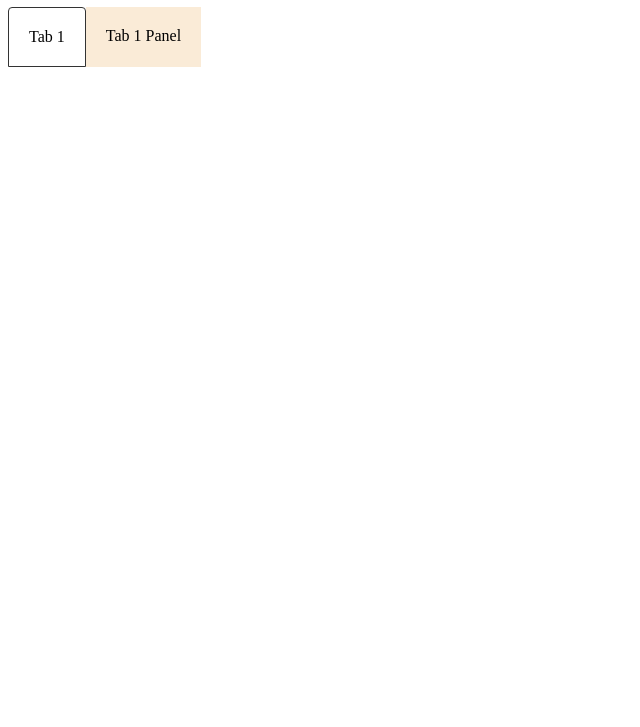
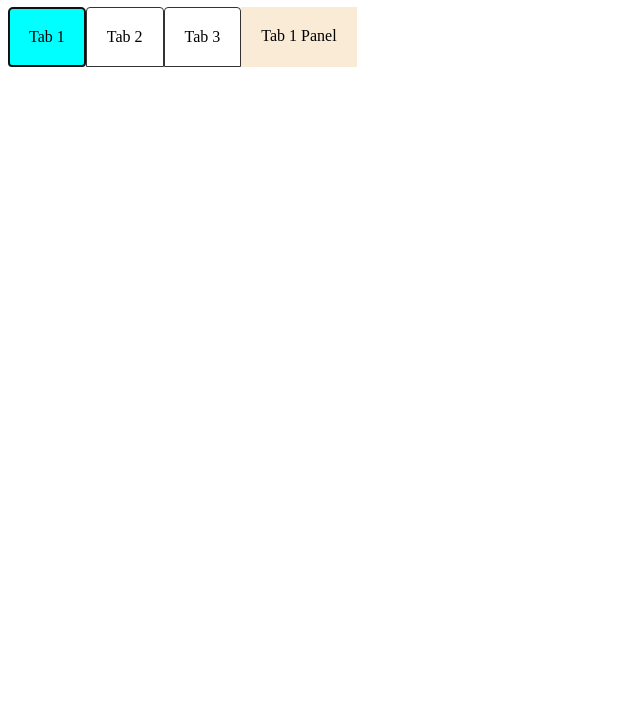
Before and after one commit to adamyarger/algorithm_practice, a website: page js/components/tabs/index.html in a window 1280 px wide. Shown: the part 73-800 px from the top of the page, without its empty margins (0-640 px from the left). Drawn offline with Linux system fonts and the light colour scheme.

Commit message:
tabs are working

```diff
--- a/js/components/tabs/index.html
+++ b/js/components/tabs/index.html
@@ -16,6 +16,12 @@
         <v-tabs>
             <v-tab role="heading" slot="tab">Tab 1</v-tab>
             <v-panel role="region" slot="panel">Tab 1 Panel</v-panel>
+
+            <v-tab role="heading" slot="tab">Tab 2</v-tab>
+            <v-panel role="region" slot="panel">Tab 2 Panel</v-panel>
+
+            <v-tab role="heading" slot="tab">Tab 3</v-tab>
+            <v-panel role="region" slot="panel">Tab 3 Panel</v-panel>
         </v-tabs>
     </div>
 </body>
--- a/js/components/tabs/style.css
+++ b/js/components/tabs/style.css
@@ -2,6 +2,7 @@ v-tab {
     border: 1px solid #333;
     padding: 20px;
     border-radius: 4px 4px 0 0;
+    cursor: pointer;
 }
 
 v-panel {
--- a/js/components/tabs/tabs.js
+++ b/js/components/tabs/tabs.js
@@ -37,11 +37,67 @@
     }
 
     connectedCallback() {
+      this.addEventListener('click', this._onClick)
 
+      // use microqueue to wait till child components have been registed with custom components
+      Promise.all([
+        customElements.whenDefined('v-tab'),
+        customElements.whenDefined('v-panel')
+      ]).then(_ => this._linkPanels())
     }
 
     disconnectedCallback() {
+      this.removeEventListener('click', this._onClick)
+    }
 
+    // link the panels and tab together
+    // use aria for caue and effect relationship
+    _linkPanels() {
+      const tabs = this._allTabs()
+
+      // add the aria labels
+      tabs.forEach(tab => {
+        // somewhat tightly coupled: panel and tab must
+        // be next to eachother in the correct order
+        const panel = tab.nextElementSibling
+
+        if (panel.tagName.toLowerCase() !== 'v-panel') {
+          console.error(`Tab #${tab.id} should be a sibling of panel`)
+          return
+        }
+
+        tab.setAttribute('aria-controls', panel.id)
+        panel.setAttribute('aria-labelledby', tab.id)
+      })
+
+      // grab the selected tab or grab the first one
+      const selectedTab = tabs.find(tab => tab.selected) || tabs[0]
+
+      // forces resetting tabs so only one is selected
+      this._selectTab(selectedTab)
+    }
+
+    reset() {
+      const tabs = this._allTabs()
+      const panels = this._allPanels()
+
+      // reset their attrubtes
+      tabs.forEach(tab => tab.selected = false)
+      panels.forEach(panel => panel.hidden = true)
+    }
+
+    _selectTab(newTab) {
+      this.reset()
+      // we have the tab, but we need the panel as well to display
+      const newPanel = this._panelForTab(newTab)
+
+      if (!newPanel) {
+        throw new Error(`No panel for tab id ${newTab.id}`)
+      }
+
+      newTab.selected = true
+      newPanel.hidden = false
+      newTab.focus()
     }
 
     _allPanels() {
@@ -52,8 +108,15 @@
       return Array.from(this.querySelectorAll('v-tab'))
     }
 
+    _panelForTab(tab) {
+      const panelId = tab.getAttribute('aria-controls')
+      console.log(panelId)
+      return this.querySelector(`#${panelId}`)
+    }
+
     _onClick(event) {
-
+      if (event.target.getAttribute('role') !== 'tab') return
+      this._selectTab(event.target)
     }
   })
 
@@ -112,7 +175,7 @@
       this.setAttribute('role', 'tabpanel')
 
       if (!this.id) {
-        this.id = `v-panel-gen-${panelCounter}`
+        this.id = `v-panel-gen-${panelCounter++}`
       }
     }
   })
```
